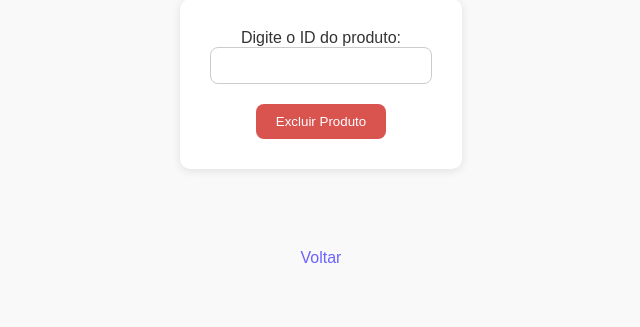
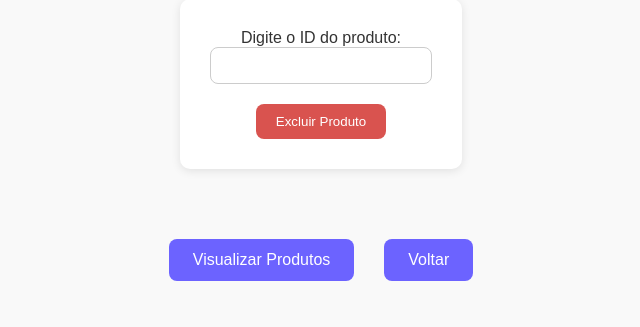
Before and after one commit to jmcardoso18/FATEC_DES_WEB2_2025_Avaliacao2, a PHP site: page /excluirProduto.php in a window 1280 px wide. Shown: the part 161-488 px from the top of the page, without its empty margins (319-959 px from the left). Run offline with PHP 8.4, Linux system fonts and the light colour scheme; the visitor is signed in with stand-in values (Sample User, id 1).

```diff
--- a/excluirProduto.php
+++ b/excluirProduto.php
@@ -23,6 +23,7 @@ if ($_SERVER['REQUEST_METHOD'] === 'POST' && isset($_POST['id'])) {
 
 <!DOCTYPE html>
 <html lang="pt-br">
+
 <head>
     <meta charset="UTF-8">
     <title>Excluir Produto</title>
@@ -52,7 +53,7 @@ if ($_SERVER['REQUEST_METHOD'] === 'POST' && isset($_POST['id'])) {
             padding: 30px;
             border-radius: 10px;
             display: inline-block;
-            box-shadow: 0 2px 10px rgba(0,0,0,0.1);
+            box-shadow: 0 2px 10px rgba(0, 0, 0, 0.1);
         }
 
         input[type="number"] {
@@ -61,6 +62,21 @@ if ($_SERVER['REQUEST_METHOD'] === 'POST' && isset($_POST['id'])) {
             border: 1px solid #ccc;
             border-radius: 8px;
             margin-bottom: 20px;
+        }
+
+        a.button {
+            display: inline-block;
+            padding: 12px 24px;
+            margin: 10px;
+            background-color: #6c63ff;
+            color: white;
+            text-decoration: none;
+            border-radius: 8px;
+            transition: background-color 0.3s ease;
+        }
+
+        a.button:hover {
+            background-color: #4e47d4;
         }
 
         button {
@@ -74,6 +90,13 @@ if ($_SERVER['REQUEST_METHOD'] === 'POST' && isset($_POST['id'])) {
 
         button:hover {
             background-color: #c9302c;
+        }
+
+        .btn-container {
+            display: flex;
+            justify-content: center;
+            gap: 10px;
+            margin-top: 20px;
         }
 
         .mensagem {
@@ -90,6 +113,7 @@ if ($_SERVER['REQUEST_METHOD'] === 'POST' && isset($_POST['id'])) {
         }
     </style>
 </head>
+
 <body>
     <header>
         <h1>Excluir Produto por ID</h1>
@@ -108,8 +132,10 @@ if ($_SERVER['REQUEST_METHOD'] === 'POST' && isset($_POST['id'])) {
 
     </main>
 
-    <div style="text-align: center; margin-top: 20px;">
-        <a href="home.php">Voltar</a>
+    <div class="btn-container">
+        <a href="ler.php" class="button">Visualizar Produtos</a>
+        <a href="home.php" class="button">Voltar</a>
     </div>
 </body>
+
 </html>
```
